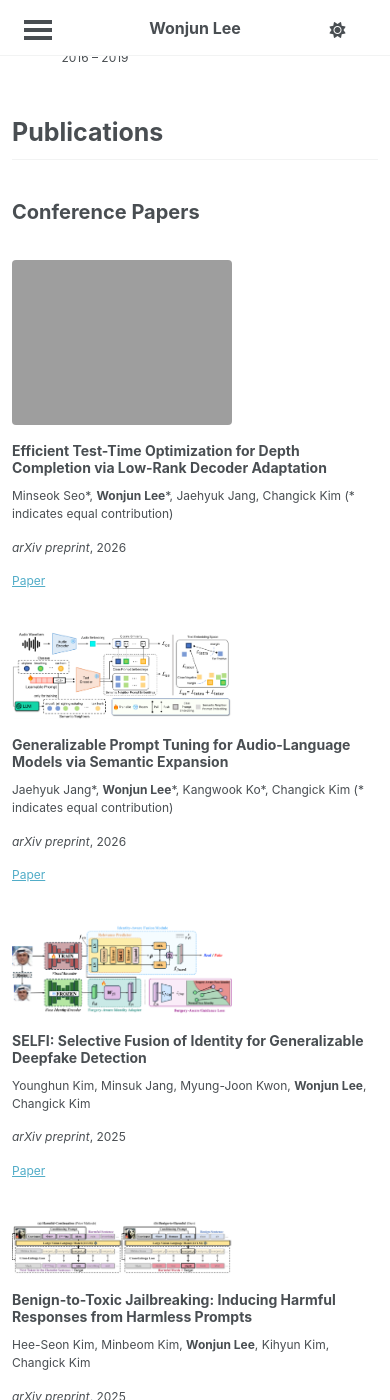
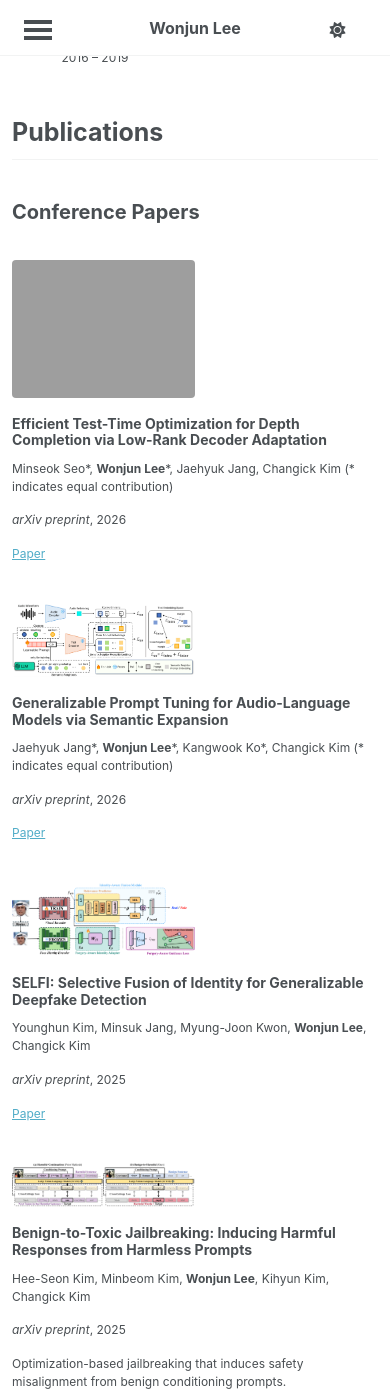
Before and after one commit to Wonjun-Lee1009/Wonjun-Lee1009.github.io, a Jekyll site: the page built from _pages/home.html, in a window 390 px wide and 1400 px high, scrolled down 1100 px. Built offline with Jekyll 4.4.1, drawn with Linux system fonts in a browser that asks for light colours; a script bundle is joined from its source files by our own code; library files that are not in the unit come from our copies.

Commit message:
mobile ui minor fix

```diff
--- a/_sass/layout/_archive.scss
+++ b/_sass/layout/_archive.scss
@@ -145,8 +145,8 @@
   }
 
   .archive__item-teaser--list {
-    width: 100%;
-    max-width: 60%;
+    width: 50%;
+    max-width: 50%;
     min-width: 0;
     margin: 1.5em 0 0 0;
   }
```
